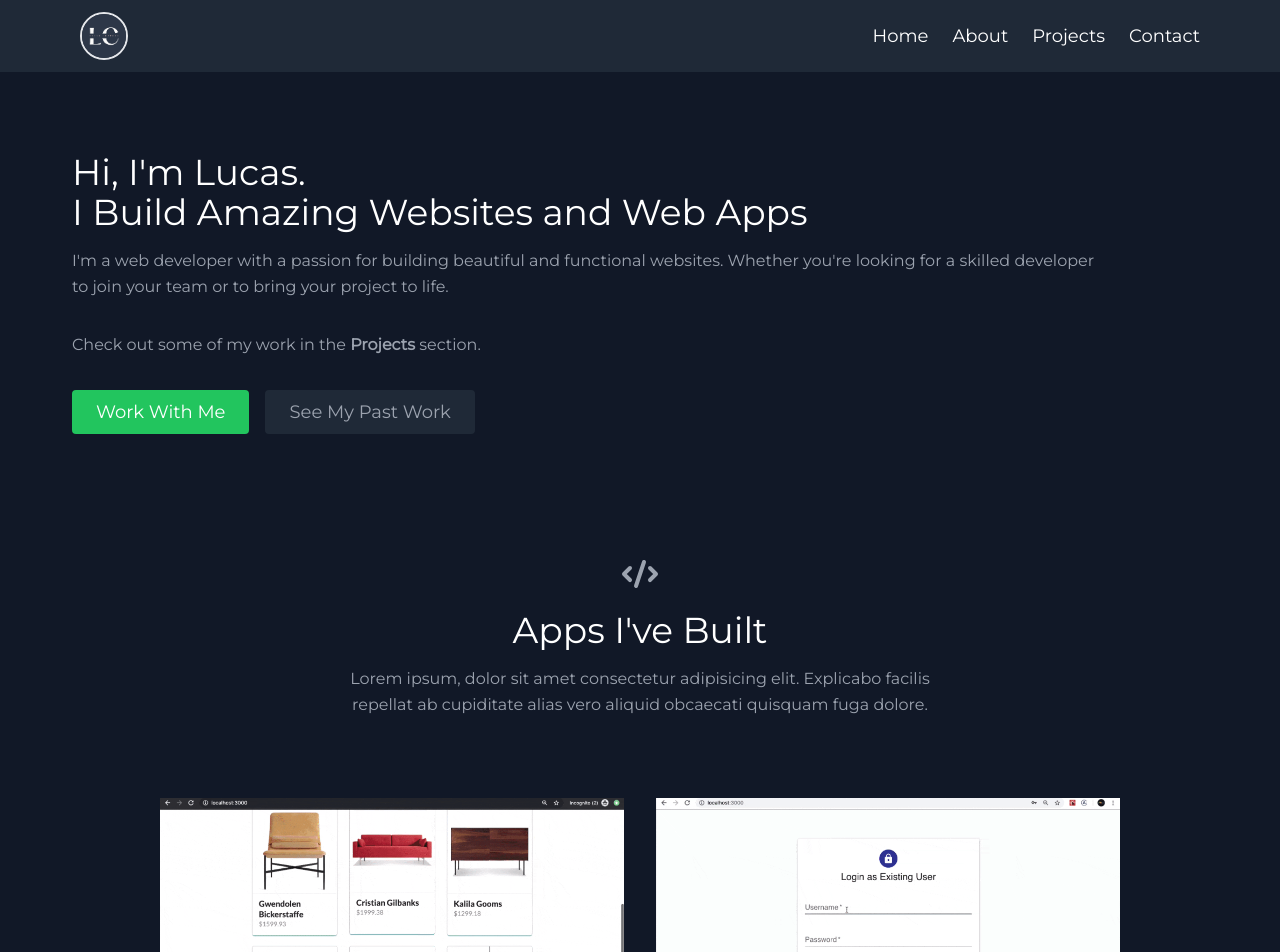
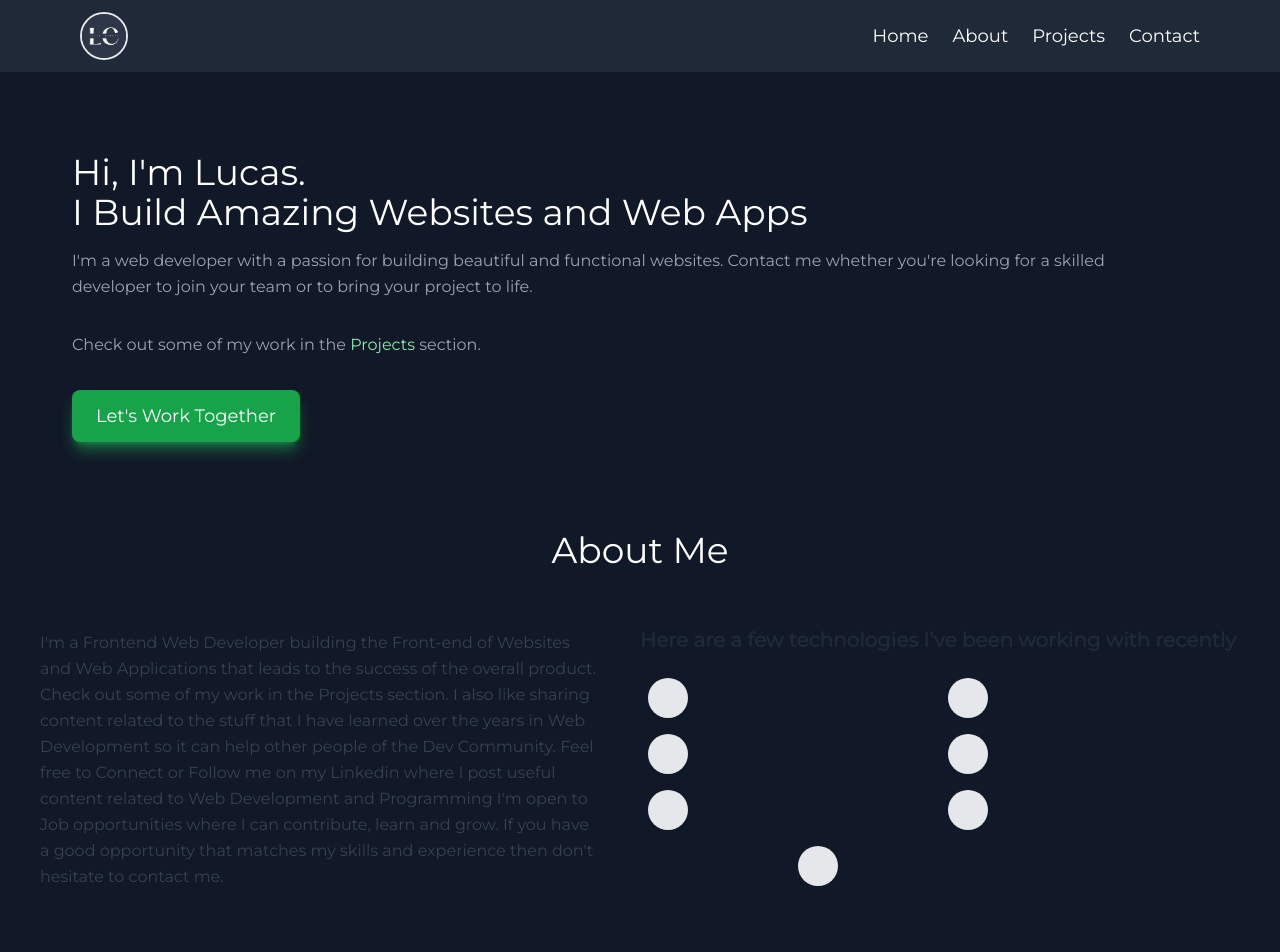
Before and after one commit to LucasCoppola/Portfolio-og, a React (Vite) app: page / in a window 1280 px wide. Shown: the top 952 px of the page. Built offline with nearby package versions, Linux system fonts and the light colour scheme.

Commit message:
landing section and about me

```diff
--- a/index.html
+++ b/index.html
@@ -7,6 +7,10 @@
 		<link rel="preconnect" href="https://fonts.googleapis.com" />
 		<link rel="preconnect" href="https://fonts.gstatic.com" crossorigin />
 		<link href="https://fonts.googleapis.com/css2?family=Montserrat:ital@0;1&display=swap" rel="stylesheet" />
+		<link rel="apple-touch-icon" sizes="180x180" href="/apple-touch-icon.png" />
+		<link rel="icon" type="image/png" sizes="32x32" href="/favicon-32x32.png" />
+		<link rel="icon" type="image/png" sizes="16x16" href="/favicon-16x16.png" />
+		<link rel="manifest" href="/site.webmanifest" />
 		<title>Lucas Coppola | Portfolio</title>
 	</head>
 	<body>
--- a/src/App.jsx
+++ b/src/App.jsx
@@ -1,17 +1,17 @@
 import React from 'react'
 import About from './components/About'
+import Landing from './components/Landing'
 import Contact from './components/Contact'
 import Navbar from './components/Navbar'
 import Projects from './components/Projects'
-import Skills from './components/Skills'
 
 const App = () => {
 	return (
 		<main className="text-gray-400 bg-gray-900 body-font">
 			<Navbar />
+			<Landing />
 			<About />
 			<Projects />
-			<Skills />
 			<Contact />
 		</main>
 	)
--- a/src/components/About.jsx
+++ b/src/components/About.jsx
@@ -1,35 +1,111 @@
 import React from 'react'
+import { FaCode, FaDatabase, FaServer, FaUser } from 'react-icons/fa'
 
 const About = () => {
 	return (
-		<section id="about">
-			<div className="container mx-auto flex px-10 py-20 md:flex-row flex-col items-center">
-				<div className="lg:flex-grow md:w-1/2 lg:pr-24 md:pr-16 flex flex-col md:items-start md:text-left mb-16 md:mb-0 items-center text-center w-80 mx-8">
-					<h1 className="title-font sm:text-4xl text-3xl mb-4 font-medium text-white">
-						Hi, I'm Lucas.
-						<br className="hidden lg:inline-block" />I Build Amazing Websites and Web Apps
-					</h1>
-					<p className="mb-8 leading-relaxed">
-						I'm a web developer with a passion for building beautiful and functional websites. Whether
-						you're looking for a skilled developer to join your team or to bring your project to life.
+		<section id="about" className="text-gray-600 body-font">
+			<h1 className="sm:text-4xl text-3xl font-medium title-font mb-4 text-center text-white">About Me</h1>
+			<div className="flex flex-wrap justify-center items-center  p-10">
+				<div className="md:w-1/2 w-full md:pr-10 mb-10 md:mb-0">
+					<p className="text-gray-700 dark:text-gray-300 leading-relaxed">
+						I'm a Frontend Web Developer building the Front-end of Websites and Web Applications that leads
+						to the success of the overall product. Check out some of my work in the Projects section. I also
+						like sharing content related to the stuff that I have learned over the years in Web Development
+						so it can help other people of the Dev Community. Feel free to Connect or Follow me on my
+						Linkedin where I post useful content related to Web Development and Programming I'm open to Job
+						opportunities where I can contribute, learn and grow. If you have a good opportunity that
+						matches my skills and experience then don't hesitate to contact me.
 					</p>
-					<p className="mb-8 leading-relaxed">
-						Check out some of my work in the <b>Projects</b> section.
-					</p>
-
-					<div className="flex justify-center">
-						<a
-							href="#contact"
-							className="inline-flex text-white bg-green-500 border-0 py-2 px-6 focus:outline-none hover:bg-green-600 rounded text-lg"
-						>
-							Work With Me
-						</a>
-						<a
-							href="#projects"
-							className="ml-4 inline-flex text-gray-400 bg-gray-800 border-0 py-2 px-6 focus:outline-none hover:bg-gray-700 hover:text-white rounded text-lg"
-						>
-							See My Past Work
-						</a>
+				</div>
+				<div className="md:w-1/2 w-full">
+					<h5 className="text-xl font-bold text-gray-800 dark:text-white mb-4">
+						Here are a few technologies I’ve been working with recently
+					</h5>
+					<div className="flex flex-wrap justify-center">
+						<div className="p-2 w-1/2">
+							<div className="flex items-center">
+								<div className="w-10 h-10 bg-gray-200 rounded-full flex-shrink-0">
+									<FaCode className="text-gray-800 dark:text-white p-2" />
+								</div>
+								<div className="ml-4">
+									<h2 className="text-gray-900 dark:text-white title-font font-medium text-lg">
+										HTML/CSS
+									</h2>
+								</div>
+							</div>
+						</div>
+						<div className="p-2 w-1/2">
+							<div className="flex items-center">
+								<div className="w-10 h-10 bg-gray-200 rounded-full flex-shrink-0">
+									<FaCode className="text-gray-800 dark:text-white p-2" />
+								</div>
+								<div className="ml-4">
+									<h2 className="text-gray-900 dark:text-white title-font font-medium text-lg">
+										JavaScript
+									</h2>
+								</div>
+							</div>
+						</div>
+						<div className="p-2 w-1/2">
+							<div className="flex items-center">
+								<div className="w-10 h-10 bg-gray-200 rounded-full flex-shrink-0">
+									<FaCode className="text-gray-800 dark:text-white p-2" />
+								</div>
+								<div className="ml-4">
+									<h2 className="text-gray-900 dark:text-white title-font font-medium text-lg">
+										React
+									</h2>
+								</div>
+							</div>
+						</div>
+						<div className="p-2 w-1/2">
+							<div className="flex items-center">
+								<div className="w-10 h-10 bg-gray-200 rounded-full flex-shrink-0">
+									<FaCode className="text-gray-800 dark:text-white p-2" />
+								</div>
+								<div className="ml-4">
+									<h2 className="text-gray-900 dark:text-white title-font font-medium text-lg">
+										Node.js
+									</h2>
+								</div>
+							</div>
+						</div>
+						<div className="p-2 w-1/2">
+							<div className="flex items-center">
+								<div className="w-10 h-10 bg-gray-200 rounded-full flex-shrink-0">
+									<FaCode className="text-gray-800 dark:text-white p-2" />
+								</div>
+								<div className="ml-4">
+									<h2 className="text-gray-900 dark:text-white title-font font-medium text-lg">
+										Python
+									</h2>
+								</div>
+							</div>
+						</div>
+						<div className="p-2 w-1/2">
+							<div className="flex items-center">
+								<div className="w-10 h-10 bg-gray-200 rounded-full flex-shrink-0">
+									<FaCode className="text-gray-800 dark:text-white p-2" />
+								</div>
+								<div className="ml-4">
+									<h2 className="text-gray-900 dark:text-white title-font font-medium text-lg">
+										Java
+									</h2>
+								</div>
+							</div>
+						</div>
+						<div className="p-2 w-1/2">
+							<div className="flex items-center">
+								<div className="w-10 h-10 bg-gray-200 rounded-full flex-shrink-0">
+									<FaCode className="text-gray-800 dark:text-white p-2" />
+								</div>
+								<div className="ml-4">
+									<h2 className="text-gray-900 dark:text-white title-font font-medium text-lg">
+										SQL
+									</h2>
+								</div>
+							</div>
+						</div>
 					</div>
 				</div>
 			</div>
--- /dev/null
+++ b/src/components/Landing.jsx
@@ -0,0 +1,37 @@
+import React from 'react'
+
+const Landing = () => {
+	return (
+		<section id="landing">
+			<div className="container mx-auto flex px-10 py-20 md:flex-row flex-col items-center">
+				<div className="lg:flex-grow md:w-1/2 lg:pr-24 md:pr-16 flex flex-col md:items-start md:text-left mb-16 md:mb-0 items-center text-center w-80 mx-8">
+					<h1 className="title-font sm:text-4xl text-3xl mb-4 font-medium text-white">
+						Hi, I'm Lucas.
+						<br className="hidden lg:inline-block" />I Build Amazing Websites and Web Apps
+					</h1>
+					<p className="mb-8 leading-relaxed">
+						I'm a web developer with a passion for building beautiful and functional websites. Contact me
+						whether you're looking for a skilled developer to join your team or to bring your project to
+						life.
+					</p>
+					<p className="mb-8 leading-relaxed">
+						Check out some of my work in the{' '}
+						<a href="#projects" className="text-green-300">
+							Projects
+						</a>{' '}
+						section.
+					</p>
+
+					<a
+						href="#contact"
+						class="text-white bg-gradient-to-r bg-green-600 hover:bg-gradient-to-br focus:ring-4 focus:outline-none focus:ring-green-300 dark:focus:ring-green-800 shadow-lg shadow-green-500/50 dark:shadow-base dark:shadow-green-800/80  rounded-lg font-medium text-lg px-6 py-3 text-center mr-2 mb-2 transition duration-200 ease-in-out transform hover:-translate-y-0.5"
+					>
+						Let's Work Together
+					</a>
+				</div>
+			</div>
+		</section>
+	)
+}
+
+export default Landing
--- a/src/components/Navbar.jsx
+++ b/src/components/Navbar.jsx
@@ -24,16 +24,16 @@ const Navbar = () => {
 					</div>
 
 					<div className="hidden md:flex ml-auto">
-						<a href="#projects" className="block mt-4 md:mt-0 text-lg text-white hover:text-gray-400">
+						<a href="#projects" className="block mt-4 md:mt-0 text-lg text-white hover:text-green-300">
 							Home
 						</a>
-						<a href="#about" className="block mt-4 md:mt-0 ml-6 text-lg text-white hover:text-gray-400">
+						<a href="#about" className="block mt-4 md:mt-0 ml-6 text-lg text-white hover:text-green-300">
 							About
 						</a>
-						<a href="#skills" className="block mt-4 md:mt-0 ml-6 text-lg text-white hover:text-gray-400">
+						<a href="#skills" className="block mt-4 md:mt-0 ml-6 text-lg text-white hover:text-green-300">
 							Projects
 						</a>
-						<a href="#contact" className="block mt-4 md:mt-0 ml-6 text-lg text-white hover:text-gray-400">
+						<a href="#contact" className="block mt-4 md:mt-0 ml-6 text-lg text-white hover:text-green-300">
 							Contact
 						</a>
 					</div>
--- a/src/components/Projects.jsx
+++ b/src/components/Projects.jsx
@@ -4,10 +4,10 @@ import { projects } from '../data'
 
 const Projects = () => {
 	return (
-		<section id="projects" className="text-gray-400 bg-gray-900 body-font">
+		<section id="projects">
 			<div className="container px-5 py-10 mx-auto text-center lg:px-40">
 				<div className="flex flex-col w-full mb-20">
-					<HiCode className="mx-auto inline-block w-24 mb-4 !w-10 !h-10" />
+					<HiCode className="mx-auto inline-block w-24 mb-4 !h-10" />
 					<h1 className="sm:text-4xl text-3xl font-medium title-font mb-4 text-white">Apps I've Built</h1>
 					<p className="lg:w-2/3 mx-auto leading-relaxed text-base">
 						Lorem ipsum, dolor sit amet consectetur adipisicing elit. Explicabo facilis repellat ab
--- a/src/components/Skills.jsx
+++ /dev/null
@@ -1,33 +0,0 @@
-import React from 'react'
-import { HiBadgeCheck } from 'react-icons/hi'
-import { skills } from '../data'
-
-const Skills = () => {
-	return (
-		<section id="skills">
-			<div className="container px-5 py-10 mx-auto">
-				<div className="text-center mb-20">
-					<h1 className="sm:text-4xl text-3xl font-medium title-font text-white mb-4">
-						Skills &amp; Technologies
-					</h1>
-					<p className="text-base leading-relaxed xl:w-2/4 lg:w-3/4 mx-auto">
-						Lorem ipsum dolor sit amet consectetur, adipisicing elit. Nisi sit ipsa delectus eum quo
-						voluptas aspernatur accusantium distinctio possimus est.
-					</p>
-				</div>
-				<div className="flex flex-wrap lg:w-4/5 sm:mx-auto sm:mb-2 -mx-2">
-					{skills.map((skill) => (
-						<div key={skill} className="p-2 sm:w-1/2 w-full">
-							<div className="bg-gray-800 rounded flex p-4 h-full items-center">
-								<HiBadgeCheck className="text-green-400 w-6 h-6 flex-shrink-0 mr-4" />
-								<span className="title-font font-medium text-white">{skill}</span>
-							</div>
-						</div>
-					))}
-				</div>
-			</div>
-		</section>
-	)
-}
-
-export default Skills
```
